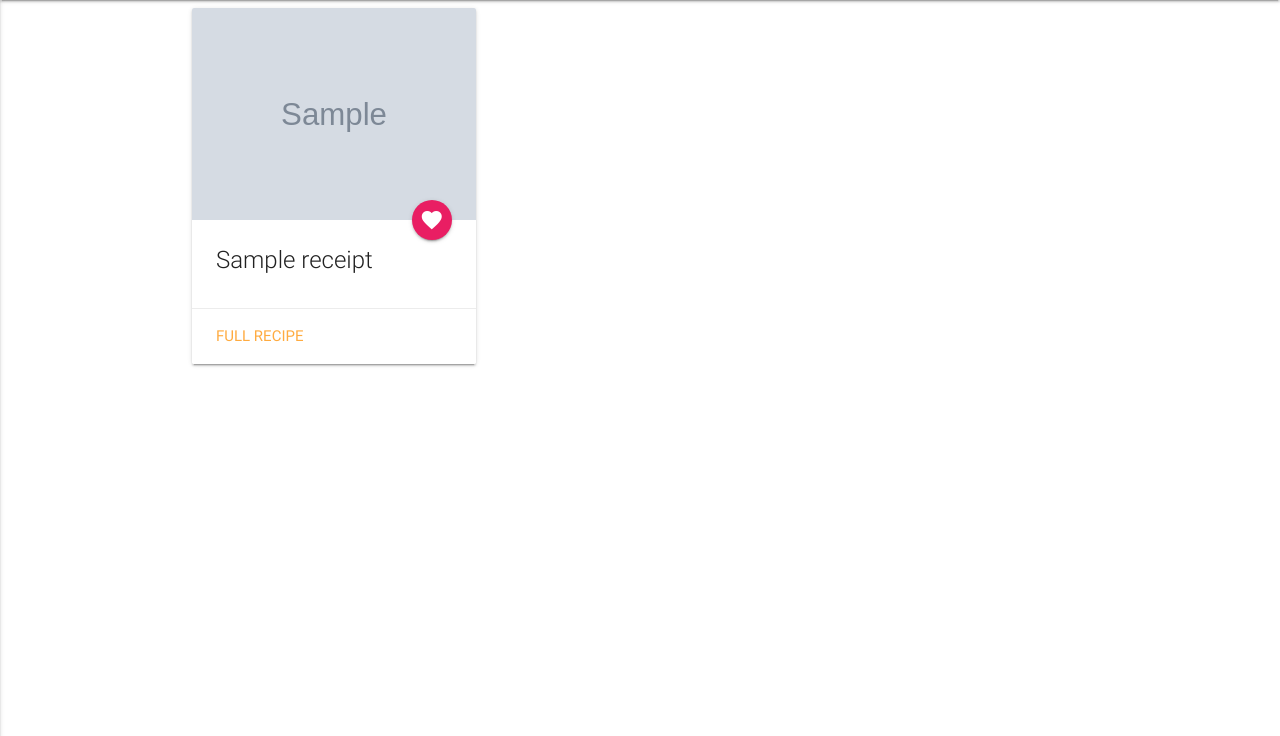
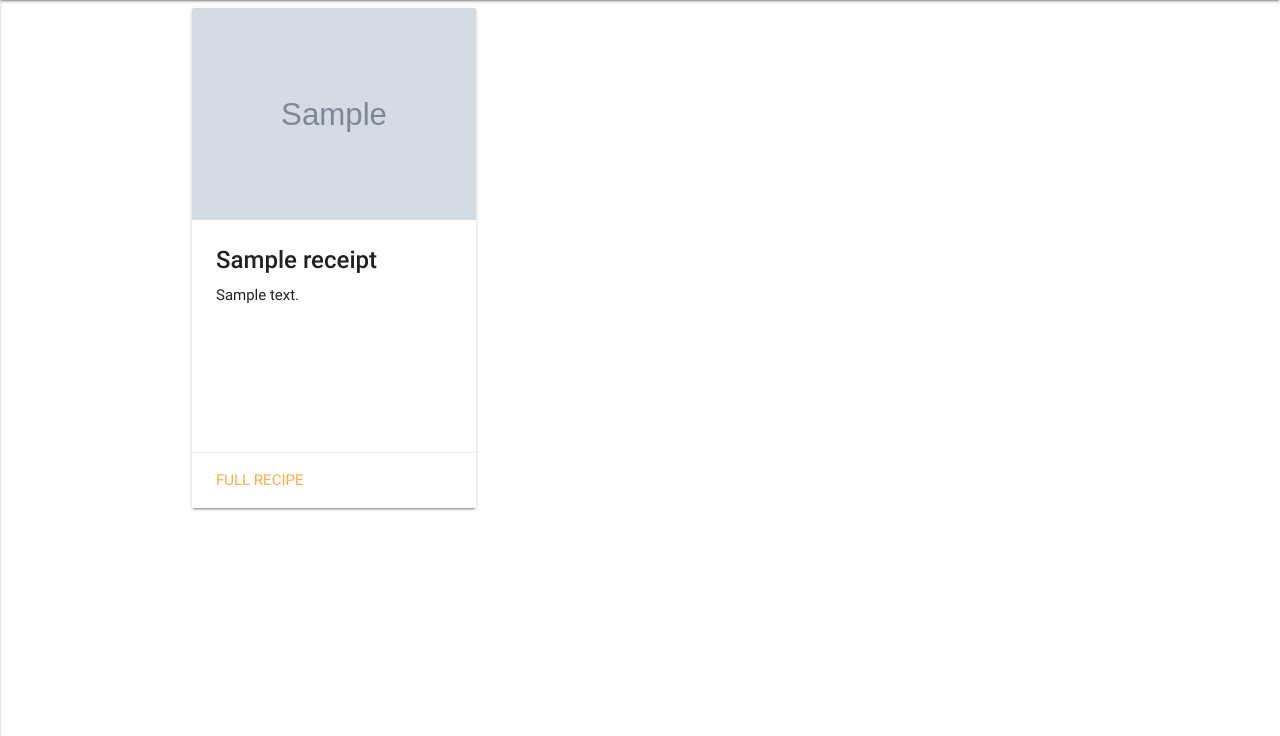
Before and after one commit to aleksandrsg/pasta_dishes, a Flask app: page / in a window 1280 px wide. Shown: the part 64-800 px from the top of the page. Run offline with Flask 2, Linux system fonts and the light colour scheme; grey boxes marked "Sample" are stand-in pictures; a database or web service that is not in the repository returns one stand-in record (values such as "Sample title"); some libraries are stand-ins or nearby versions.

Commit message:
All recipe cards have the same size. Class Large

```diff
--- a/templates/receipts.html
+++ b/templates/receipts.html
@@ -7,17 +7,17 @@
  <!--- Iterating through all recipes -->
     {% for receipt in receipts %}
             <div class="col s12 l4">
-                <div class="card">
+                <div class="card large">
                     <div class="card-image">
                     {% if receipt.img_link == "" %}
                     <img class="image-description" alt="Some food" src="https://www.bbcgoodfood.com/sites/default/files/recipe-collections/collection-image/2013/05/spaghetti-puttanesca_1.jpg">
                      {% else %}
                     <img src="{{receipt.img_link}}" alt="receipt_image">
                     {% endif %}
-                    <a href="#" class="halfway-fab btn-floating pink pulse"><i class="material-icons">favorite</i></a>
                     </div>
                     <div class="card-content">
-                    <span class="card-title">{{receipt.receipt_name}}</span>
+                    <span class="card-title"><strong>{{receipt.receipt_name}}</strong></span>
+                    <p>{{receipt.description}}</p>
                     </div>
                     <div class="card-action">
                     <a href="{{ url_for('receipt_description', receipt_id = receipt._id)}}"> Full recipe</a>
```
